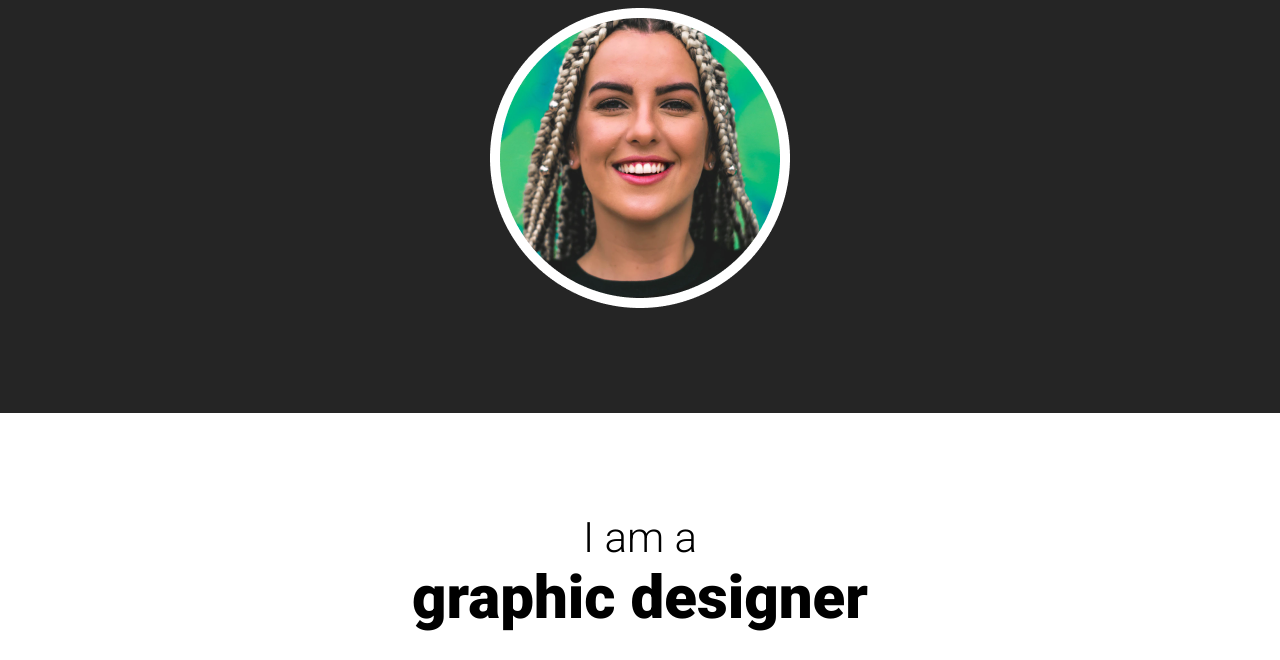
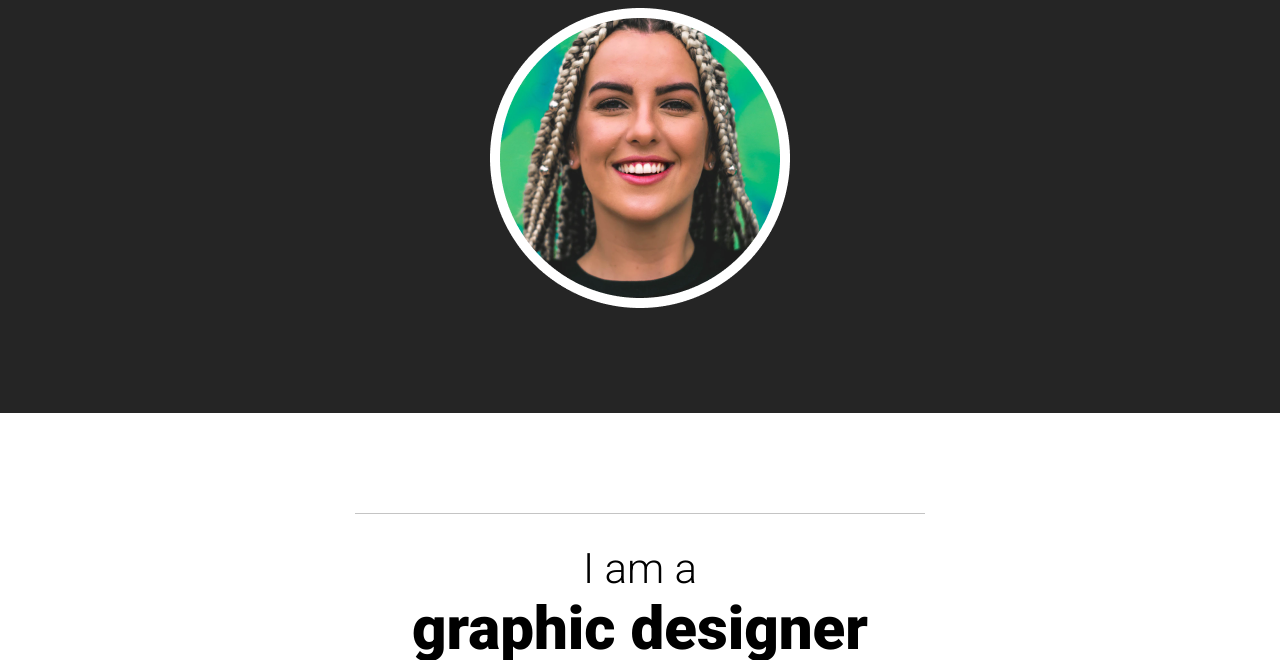
Before and after one commit to jr-nyc212/portfolio-css, a website built with Vite: page index.html in a window 1280 px wide. Shown: the part 287-947 px from the top of the page. Built offline with nearby package versions, Linux system fonts and the light colour scheme.

Commit message:
Add top and bottom borders to h2 headings

```diff
--- a/index.css
+++ b/index.css
@@ -23,6 +23,10 @@ h1 {
 h2 {
     font-size: 2.625rem;
     margin-bottom: 30px;
+    border-top: 1px solid #C4C4C4;
+    border-bottom: 1px solid #C4C4C4;
+    border-style: solid none;
+    padding: 30px 0;
 }
 
 h3  {
```
